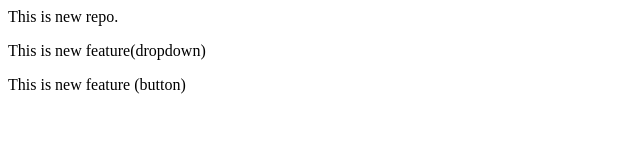
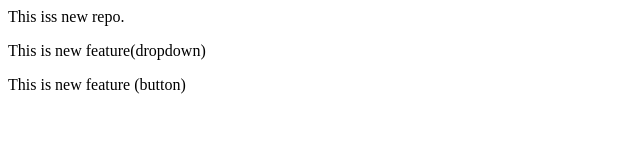
Before and after one commit to Kusuma-gowda2012/Localrepo, a plain HTML site: page index.html in a window 1280 px wide. Shown: the full height of the page, 0-640 px from the left. Drawn offline with Linux system fonts and the light colour scheme.

```diff
--- a/index.html
+++ b/index.html
@@ -1,5 +1,5 @@
 <p>
-    This is new repo.
+    This iss new repo.
 </p>
 <p>This is new feature(dropdown)</p>
 <p>This is new feature (button)</p>
```
